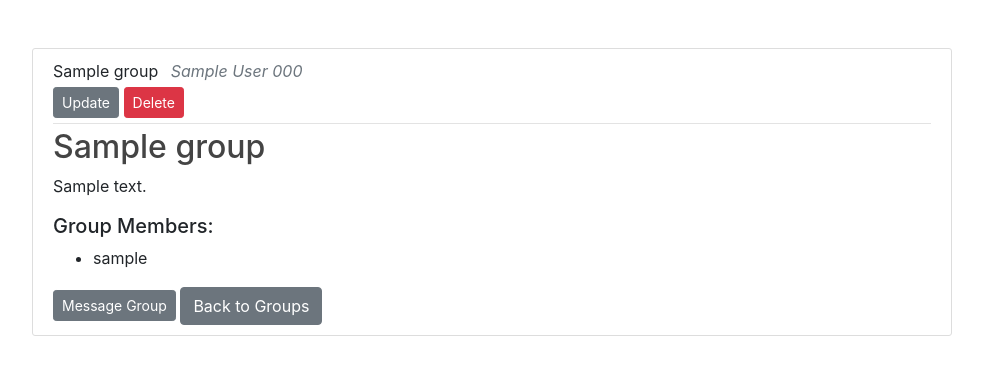
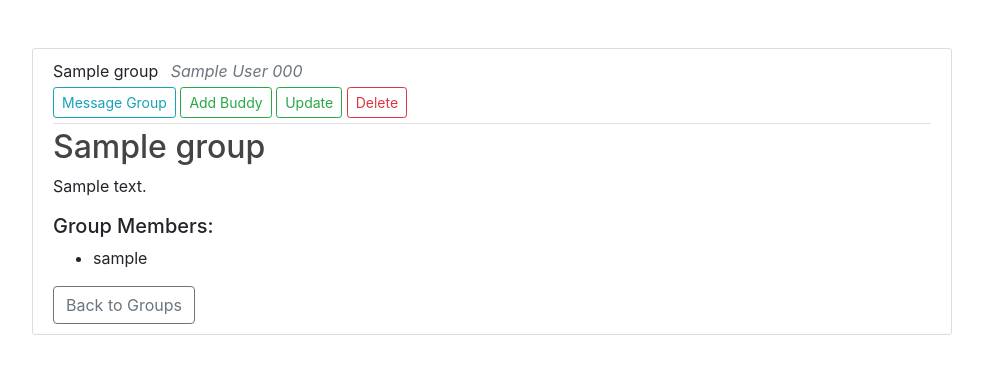
Before and after one commit to Nicholas-Lin/study-connect, a Django app: page /group/1/ in a window 1280 px wide. Shown: the part 112-487 px from the top of the page, without its empty margins (148-1131 px from the left). Run offline with Django 3.2, Linux system fonts and the light colour scheme; a user stored in the database is signed in; tables that the repository leaves empty hold one stand-in row (values such as "Sample post"); some libraries are stand-ins or nearby versions.

Commit message:
Added "Add Buddy" button in group

```diff
--- a/groups/templates/groups/group_detail.html
+++ b/groups/templates/groups/group_detail.html
@@ -5,17 +5,21 @@
         <div class="article-metadata">
             <a class="mr-2" href="{% url 'profile-detail' object.owner.username%}">{{ object.name }}</a>
             <em class="text-muted">{{ object.course.subject}} {{ object.course.catalog_number}}</em>
-            {% if object.owner == user%}
             <div>
-                <a class="btn btn-secondary btn-sm mt-1 mb-1" href="{% url 'group-update' object.id%}">Update</a>
-                <a class="btn btn-danger btn-sm mt-1 mb-1" href="{% url 'group-delete' object.id%}">Delete</a>
+                <a class="btn btn btn-outline-info btn-sm mt-1 mb-1"
+                    href="{% url  'message-group' object.id  %}">Message
+                    Group</a>
+                {% if object.owner == user%}
+                <a class="btn btn-outline-success btn-sm mt-1 mb-1" href="{% url 'finder-buddy' %}">Add Buddy</a>
+                <a class="btn btn-outline-success btn-sm mt-1 mb-1" href="{% url 'group-update' object.id%}">Update</a>
+                <a class="btn btn-outline-danger btn-sm mt-1 mb-1" href="{% url 'group-delete' object.id%}">Delete</a>
+                {% endif %}
+                {% if object.owner != user and user.profile in object.members.all%}
+                <a class="btn btn-outline-secondary btn-sm mt-1 mb-1" name="group"
+                    href="{% url 'group-removeself' object.id%}">Leave Group</a>
+                {% endif %}
             </div>
-            {% endif %}
 
-            {% if object.owner != user and user.profile in object.members.all%}
-            <a class="btn btn-outline-secondary btn-sm mt-1 mb-1" name="group"
-                href="{% url 'group-removeself' object.id%}">Leave Group</a>
-            {% endif %}
             {% if object.private != false and user.profile not in object.members.all%}
             <a class="btn btn-outline-secondary btn-sm mt-1 mb-1" name="group"
                 href="{% url 'group-addself' object.id%}">Join Group</a>
@@ -29,8 +33,8 @@
             <li><a class="mr-2" href="{% url 'profile-detail' user.username%}">{{member.user.username}}</a></li>
             {% endfor %}
         </ul>
-        <a class="btn btn-secondary btn-sm mt-1 mb-1" href="{% url  'message-group' object.id  %}">Message Group</a>
-        <a class="btn btn-secondary" href="{% url 'group-home'%}">Back to Groups</a>
+
+        <a class="btn btn-outline-secondary" href="{% url 'group-home'%}">Back to Groups</a>
     </div>
 </article>
 {% endblock content %}
--- a/social_app/templates/social_app/navbar.html
+++ b/social_app/templates/social_app/navbar.html
@@ -20,7 +20,5 @@
             </li>
         </ul>
     </div>
-    <button class="btn btn-outline-dark">
-        <a href="/accounts/logout">Log Out</a>
-    </button>
+    <a class="btn btn-outline-dark" href="/accounts/logout">Log Out</a>
 </nav>
--- a/users/templates/users/login.html
+++ b/users/templates/users/login.html
@@ -5,9 +5,7 @@
     <div class="d-flex align-items-center flex-column  justify-content-center login">
         <header>Study Connect </header>
         <header class=" mt-5">📓✏️</header>
-        <button type="button" class="btn btn-success submit-button mt-5">
-            <a href="{% provider_login_url 'google' %}">Login with Google</a>
-        </button>
+        <a class="btn btn-success submit-button mt-5" href="{% provider_login_url 'google' %}">Login with Google</a>
         <h4 class="mt-5">Find your next study group.</h4>
         <h6 class="mt-5">Created by TheStudyBuddies</h6>
     </div>
```
